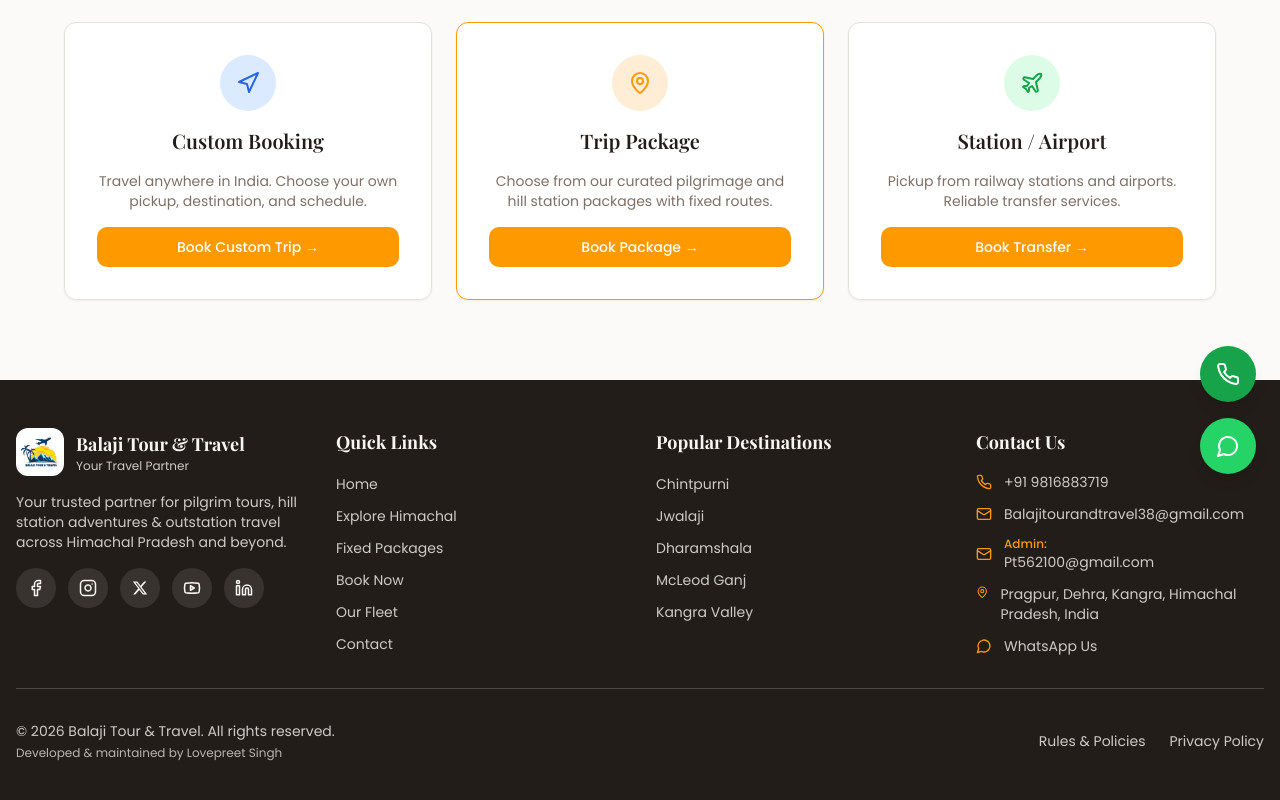
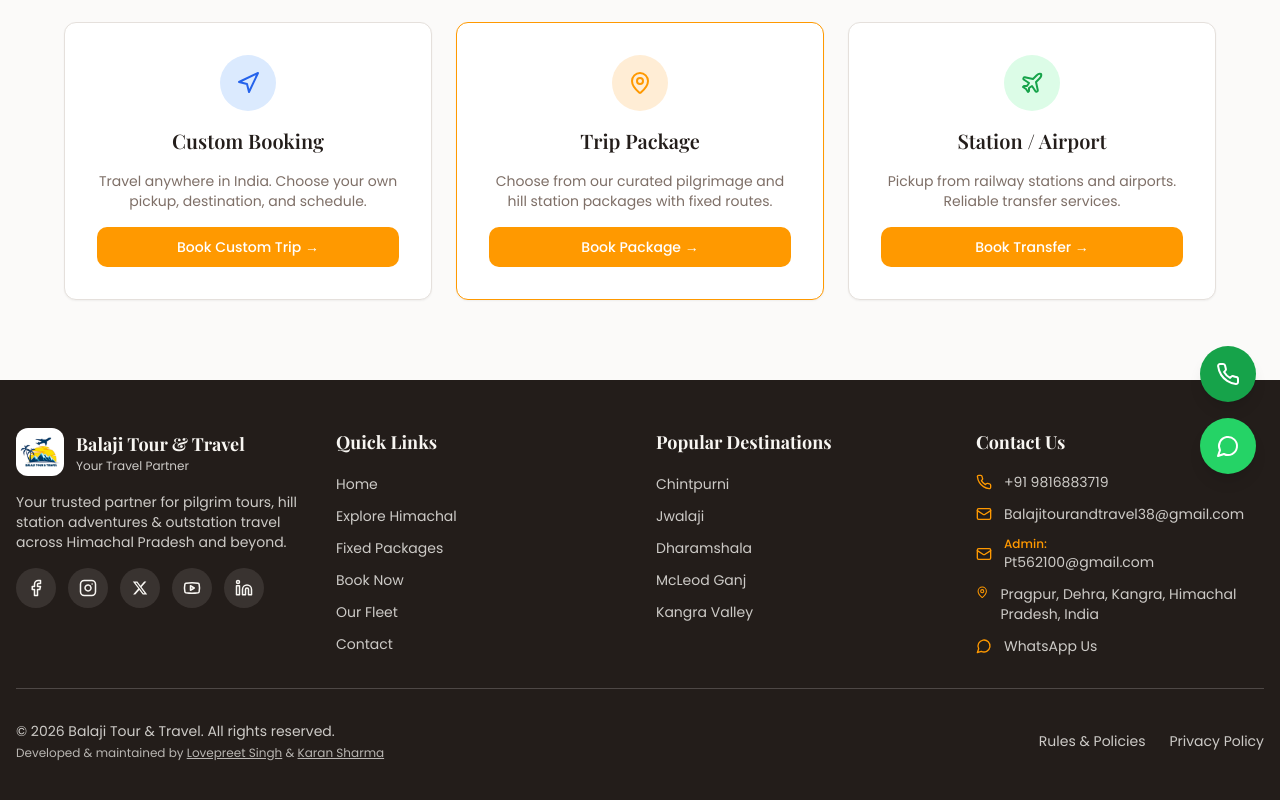
Before and after one commit to Lovelydehar3/Kuldeep-Tour-and-Travel, a React (Vite) app: page /book in a window 1280 px wide. Shown: the part 302-1102 px from the top of the page. Built offline with nearby package versions, Linux system fonts and the light colour scheme; the HTML template or start-up script is replaced by a standard one; a web font is replaced by a local one.

Commit message:
fix: add Karan Sharma to developer credits in footer with GitHub link

```diff
--- a/src/components/layout/Footer.tsx
+++ b/src/components/layout/Footer.tsx
@@ -183,7 +183,7 @@ const Footer = () => {
               © {new Date().getFullYear()} Balaji Tour & Travel. All rights reserved.
             </p>
             <p className="text-cream/70 text-xs mt-1">
-              Developed & maintained by Lovepreet Singh
+              Developed & maintained by <a href="https://github.com/Lovelydehar3" target="_blank" rel="noopener noreferrer" className="underline hover:text-primary">Lovepreet Singh</a> &amp; <a href="https://github.com/KARAN-SHARXA" target="_blank" rel="noopener noreferrer" className="underline hover:text-primary">Karan Sharma</a>
             </p>
           </div>
           <div className="flex gap-6 flex-wrap justify-center">
```
